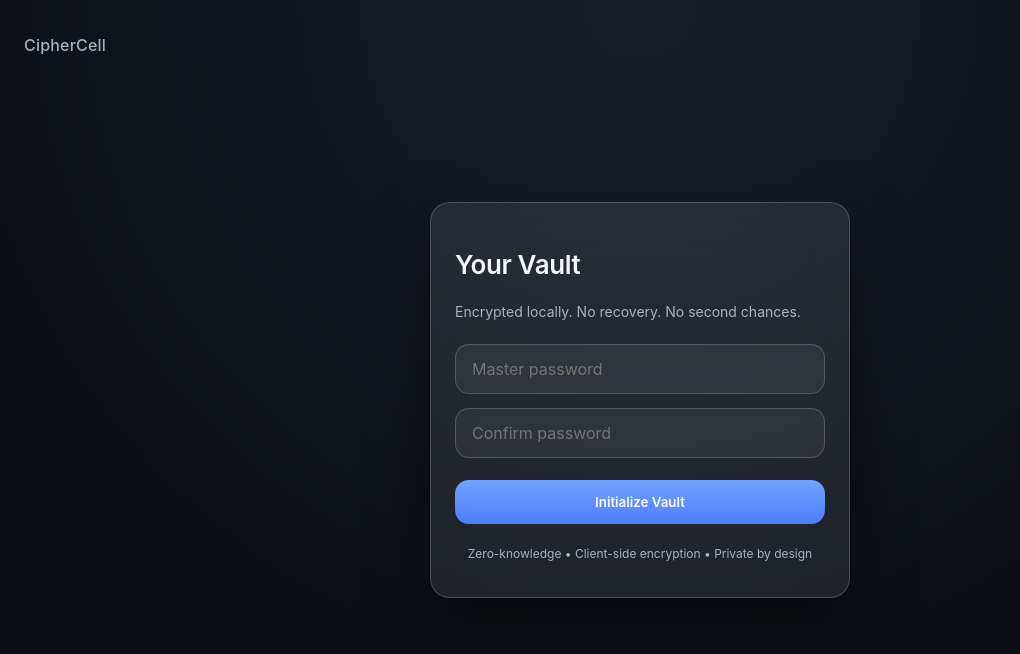
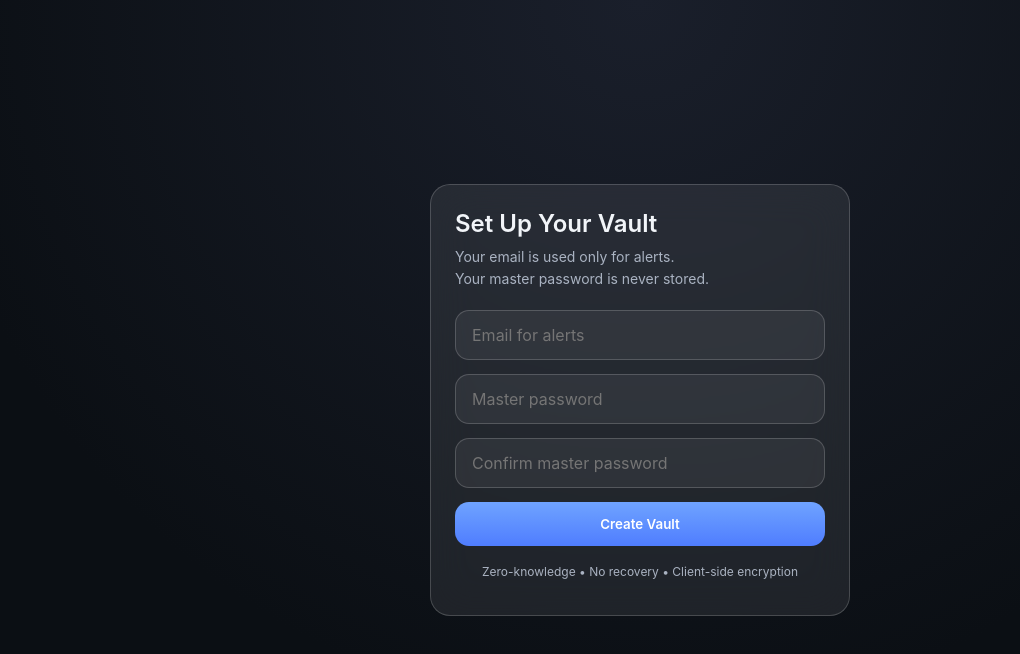
Before and after one commit to LeTHaLOp17/CipherCell, a React (Vite) app in the folder client/: page / in a window 1280 px wide. Shown: the top 654 px of the page, without its empty margins (0-1020 px from the left). Built offline with nearby package versions, Linux system fonts and the light colour scheme.

Commit message:
ui: add unlock vault flow and state transition

```diff
--- a/client/src/App.jsx
+++ b/client/src/App.jsx
@@ -1,30 +1,39 @@
 import { useState } from "react";
-import InitVault from "./pages/InitVault";
+import SignupVault from "./pages/SignupVault";
+import UnlockVault from "./pages/UnlockVault";
+import { VAULT_STATE } from "./vault/vaultState";
 
 export default function App() {
-  const [vaultInitialized, setVaultInitialized] = useState(false);
+  const [vaultState, setVaultState] = useState(VAULT_STATE.UNINITIALIZED);
+  const [ownerEmail, setOwnerEmail] = useState(null);
 
-  function handleVaultInit() {
-    setVaultInitialized(true);
+  function handleSignup({ email }) {
+    setOwnerEmail(email);
+    setVaultState(VAULT_STATE.LOCKED);
+  }
+
+  function handleUnlock(masterPassword) {
+    // ❌ Do not store password
+    // Later: derive key + decrypt vault here
+    setVaultState(VAULT_STATE.UNLOCKED);
   }
 
   return (
-    <div style={{ padding: 24 }}>
-      <h1 style={{
-        fontSize: 16,
-        fontWeight: 500,
-        letterSpacing: 0.2,
-        color: "var(--muted)",
-        marginBottom: 24
-      }}>
-        CipherCell
-      </h1>
+    <>
+      {vaultState === VAULT_STATE.UNINITIALIZED && (
+        <SignupVault onSignup={handleSignup} />
+      )}
 
-      {!vaultInitialized ? (
-        <InitVault onInit={handleVaultInit} />
-      ) : (
-        <p>Vault initialized. (Next: encryption)</p>
+      {vaultState === VAULT_STATE.LOCKED && (
+        <UnlockVault onUnlock={handleUnlock} />
       )}
-    </div>
+
+      {vaultState === VAULT_STATE.UNLOCKED && (
+        <p style={{ padding: 24 }}>
+          Vault unlocked.<br />
+          (Next: encrypted vault UI)
+        </p>
+      )}
+    </>
   );
 }
--- /dev/null
+++ b/client/src/pages/SignupVault.jsx
@@ -0,0 +1,152 @@
+import { useState } from "react";
+
+export default function SignupVault({ onSignup }) {
+  const [email, setEmail] = useState("");
+  const [password, setPassword] = useState("");
+  const [confirm, setConfirm] = useState("");
+  const [error, setError] = useState("");
+
+  function handleSubmit(e) {
+    e.preventDefault();
+
+    if (!email.includes("@")) {
+      setError("Valid email required for security alerts.");
+      return;
+    }
+
+    if (password.length < 12) {
+      setError("Master password must be at least 12 characters.");
+      return;
+    }
+
+    if (password !== confirm) {
+      setError("Passwords do not match.");
+      return;
+    }
+
+    setError("");
+
+    // IMPORTANT:
+    // We DO NOT store password here
+    // We only pass it forward for next step (encryption)
+    onSignup({
+      email,
+      masterPassword: password,
+    });
+  }
+
+  return (
+    <div style={styles.wrapper}>
+      <div style={styles.glassCard}>
+        <h2 style={styles.title}>Set Up Your Vault</h2>
+        <p style={styles.subtitle}>
+          Your email is used only for alerts.<br />
+          Your master password is never stored.
+        </p>
+
+        <form onSubmit={handleSubmit}>
+          <input
+            style={styles.input}
+            type="email"
+            placeholder="Email for alerts"
+            value={email}
+            onChange={(e) => setEmail(e.target.value)}
+            required
+          />
+
+          <input
+            style={styles.input}
+            type="password"
+            placeholder="Master password"
+            value={password}
+            onChange={(e) => setPassword(e.target.value)}
+            required
+          />
+
+          <input
+            style={styles.input}
+            type="password"
+            placeholder="Confirm master password"
+            value={confirm}
+            onChange={(e) => setConfirm(e.target.value)}
+            required
+          />
+
+          {error && <p style={styles.error}>{error}</p>}
+
+          <button style={styles.button} type="submit">
+            Create Vault
+          </button>
+        </form>
+
+        <p style={styles.footnote}>
+          Zero-knowledge • No recovery • Client-side encryption
+        </p>
+      </div>
+    </div>
+  );
+}
+
+const styles = {
+  wrapper: {
+    position: "fixed",
+    inset: 0,
+    display: "grid",
+    placeItems: "center",
+    padding: 16,
+  },
+  glassCard: {
+    width: "100%",
+    maxWidth: 420,
+    padding: 24,
+    borderRadius: 20,
+    background: "var(--glass-bg)",
+    backdropFilter: "blur(20px)",
+    WebkitBackdropFilter: "blur(20px)",
+    border: "1px solid var(--glass-border)",
+  },
+  title: {
+    margin: 0,
+    fontSize: 24,
+    fontWeight: 600,
+  },
+  subtitle: {
+    marginTop: 8,
+    marginBottom: 20,
+    fontSize: 14,
+    color: "var(--muted)",
+    lineHeight: 1.6,
+  },
+  input: {
+    width: "100%",
+    padding: "14px 16px",
+    marginBottom: 14,
+    borderRadius: 14,
+    border: "1px solid var(--glass-border)",
+    background: "rgba(255,255,255,0.06)",
+    color: "var(--text)",
+    fontSize: 16,
+  },
+  button: {
+    width: "100%",
+    padding: 14,
+    borderRadius: 14,
+    border: "none",
+    background:
+      "linear-gradient(180deg, #6fa3ff 0%, #4f7dff 100%)",
+    color: "#fff",
+    fontWeight: 600,
+    cursor: "pointer",
+  },
+  error: {
+    color: "var(--danger)",
+    fontSize: 13,
+    marginBottom: 8,
+  },
+  footnote: {
+    marginTop: 18,
+    fontSize: 12,
+    color: "var(--muted)",
+    textAlign: "center",
+  },
+};
--- /dev/null
+++ b/client/src/pages/UnlockVault.jsx
@@ -0,0 +1,102 @@
+import { useState } from "react";
+
+export default function UnlockVault({ onUnlock }) {
+  const [password, setPassword] = useState("");
+  const [error, setError] = useState("");
+
+  function handleSubmit(e) {
+    e.preventDefault();
+
+    if (!password) {
+      setError("Enter your master password");
+      return;
+    }
+
+    setError("");
+    onUnlock(password); // password used later for crypto
+  }
+
+  return (
+    <div style={styles.wrapper}>
+      <div style={styles.glassCard}>
+        <h2 style={styles.title}>Unlock Vault</h2>
+        <p style={styles.subtitle}>
+          Enter your master password to continue.
+        </p>
+
+        <form onSubmit={handleSubmit}>
+          <input
+            style={styles.input}
+            type="password"
+            placeholder="Master password"
+            value={password}
+            onChange={(e) => setPassword(e.target.value)}
+            required
+          />
+
+          {error && <p style={styles.error}>{error}</p>}
+
+          <button style={styles.button} type="submit">
+            Unlock
+          </button>
+        </form>
+      </div>
+    </div>
+  );
+}
+
+const styles = {
+  wrapper: {
+    position: "fixed",
+    inset: 0,
+    display: "grid",
+    placeItems: "center",
+    padding: 16,
+  },
+  glassCard: {
+    width: "100%",
+    maxWidth: 420,
+    padding: 24,
+    borderRadius: 20,
+    background: "var(--glass-bg)",
+    backdropFilter: "blur(20px)",
+    WebkitBackdropFilter: "blur(20px)",
+    border: "1px solid var(--glass-border)",
+  },
+  title: {
+    margin: 0,
+    fontSize: 24,
+    fontWeight: 600,
+  },
+  subtitle: {
+    marginTop: 8,
+    marginBottom: 20,
+    fontSize: 14,
+    color: "var(--muted)",
+  },
+  input: {
+    width: "100%",
+    padding: "14px 16px",
+    marginBottom: 14,
+    borderRadius: 14,
+    border: "1px solid var(--glass-border)",
+    background: "rgba(255,255,255,0.06)",
+    color: "var(--text)",
+    fontSize: 16,
+  },
+  button: {
+    width: "100%",
+    padding: 14,
+    borderRadius: 14,
+    border: "none",
+    background:
+      "linear-gradient(180deg, #6fa3ff 0%, #4f7dff 100%)",
+    color: "#fff",
+    fontWeight: 600,
+  },
+  error: {
+    color: "var(--danger)",
+    fontSize: 13,
+    marginBottom: 8,
+  },
+};
--- /dev/null
+++ b/client/src/vault/vaultState.js
@@ -0,0 +1,5 @@
+export const VAULT_STATE = {
+  UNINITIALIZED: "UNINITIALIZED",
+  LOCKED: "LOCKED",
+  UNLOCKED: "UNLOCKED",
+};
```
